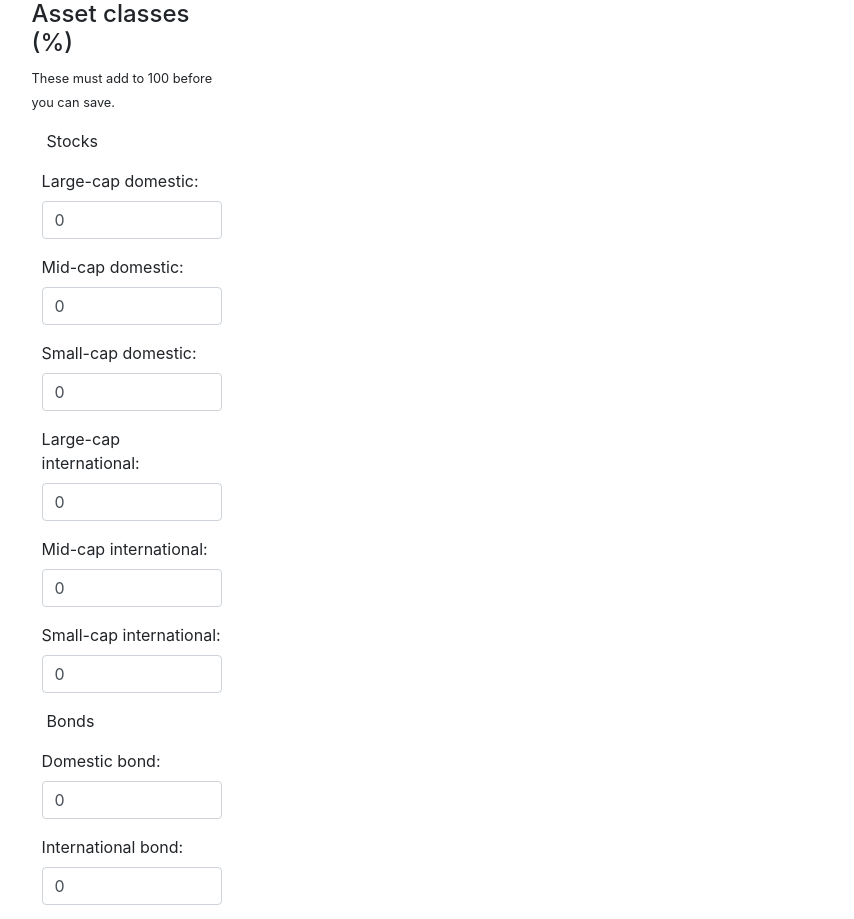
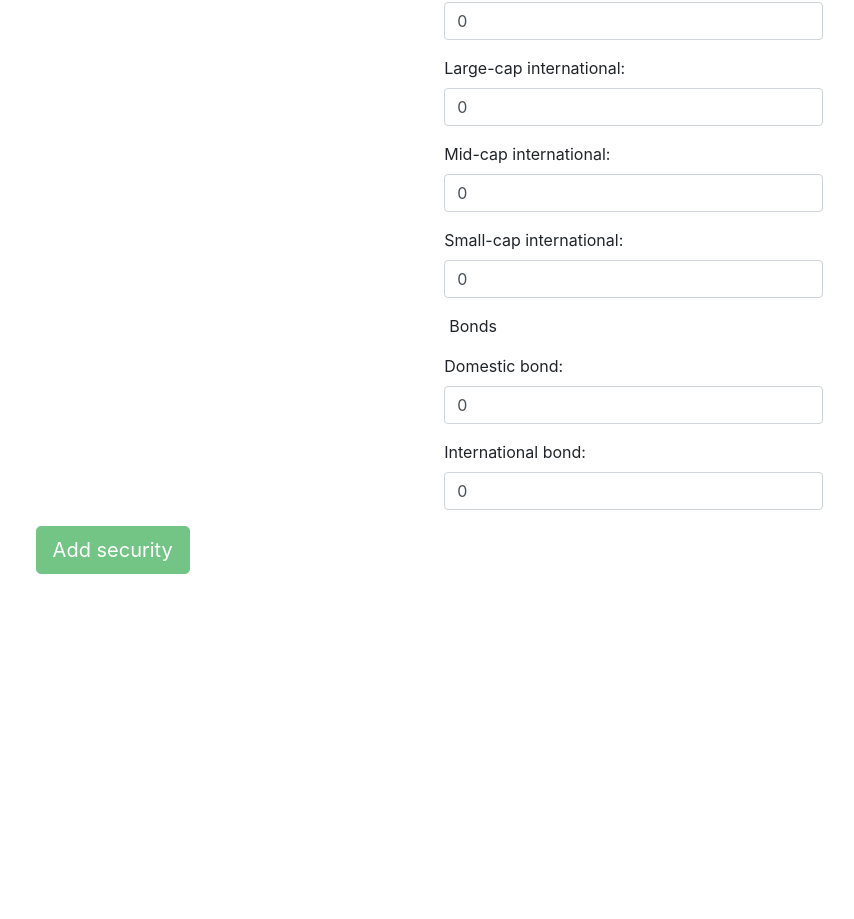
Before and after one commit to tmurphree/portfolio-dashboard-front-end, a Vue app: page / in a window 1280 px wide. Shown: the part 1147-2066 px from the top of the page, without its empty margins (186-1040 px from the left). After the commit the page ends 1725 px from the top, so only its background shows below. Built offline with nearby package versions, Linux system fonts and the light colour scheme; no server answers.

Commit message:
restyle home form

```diff
--- a/src/views/home.vue
+++ b/src/views/home.vue
@@ -72,7 +72,8 @@
     </section>
     <section id="data-entry" class="mt-4 row">
       <form @submit="handleSubmit">
-        <div class="col-lg-5" id="name-qty">
+        <div class="d-flex mx-1 row">
+          <div class="col-md-5" id="name-qty">
             <h4>Basic info</h4>
             <div class="form-group form-row">
               <label for="symbol">Symbol <span class="text-red">(required)</span>:</label>
@@ -87,7 +88,7 @@
               <input v-model="editedSecurity.friendlyName" class="form-control" id="friendly-name" name="friendly-name" type="text">
             </div>
           </div>
-        <div class="col-lg-5" id="asset-classes">
+          <div class="col-md-5" id="asset-classes">
             <div class="row">
               <h4 class="w-100">Asset classes (%)</h4>
               <p><small>These must add to 100 before you can save.</small></p>
@@ -127,7 +128,8 @@
               <input v-model.number="editedSecurity.assetClasses.bondInternational" class="form-control" id="pct-bond-international" name="pct-bond-international" type="number"><span class="d-none d-md-inlines">%</span>
             </div>
           </div>
-        <div class="col-12">
+        </div> <!-- end div that lets the form move to the side on md -->
+        <div class="mx-1 row">
           <button
             class="btn btn-success btn-lg mr-2 mb-1"
             @click="addSecurity"
```
Lines whose indentation alone changed are shown as unchanged.
